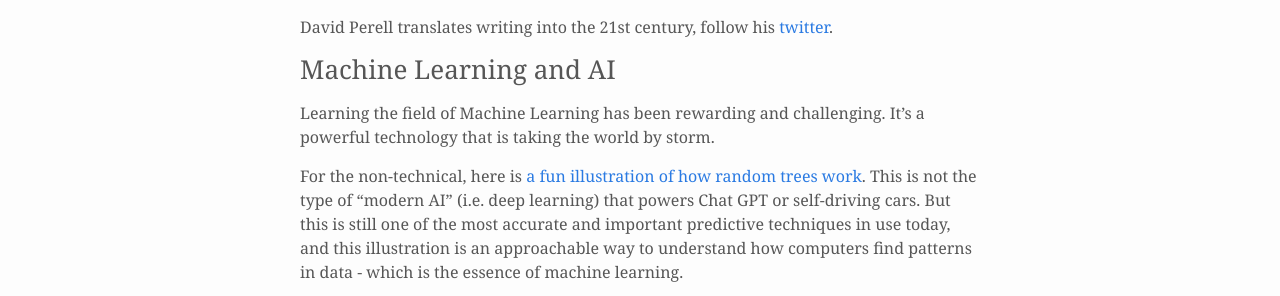
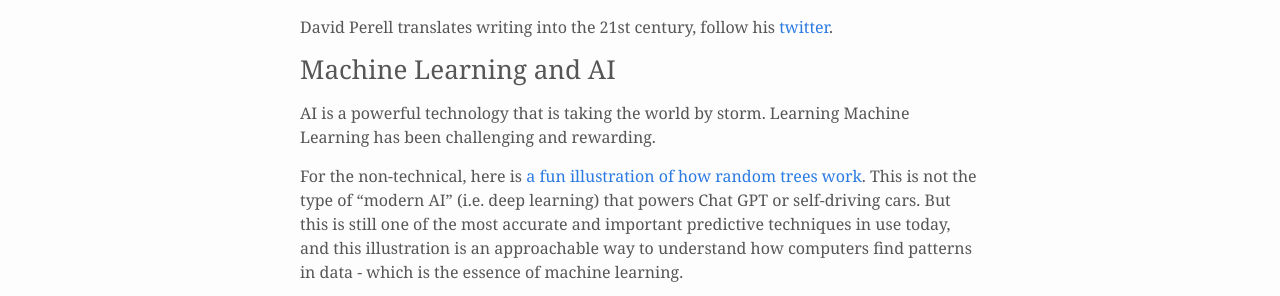
Before and after one commit to kenanwang/username.github.io, a Jekyll site: the page built from resources.md, in a window 1280 px wide. Shown: the part 947-1243 px from the top of the page. Built offline with Jekyll 4.4.1, drawn with Linux system fonts in a browser that asks for light colours; nearby versions of some CDN libraries.

Commit message:
Update resources.md

```diff
--- a/resources.md
+++ b/resources.md
@@ -34,7 +34,7 @@ David Perell translates writing into the 21st century, follow his [twitter](http
 
 ### Machine Learning and AI
 
-Learning the field of Machine Learning has been rewarding and challenging. It's a powerful technology that is taking the world by storm.
+AI is a powerful technology that is taking the world by storm. Learning Machine Learning has been challenging and rewarding.
 
 For the non-technical, here is [a fun illustration of how random trees work](http://www.r2d3.us/visual-intro-to-machine-learning-part-1/). This is not the type of "modern AI" (i.e. deep learning) that powers Chat GPT or self-driving cars. But this is still one of the most accurate and important predictive techniques in use today, and this illustration is an approachable way to understand how computers find patterns in data - which is the essence of machine learning.
 
```
